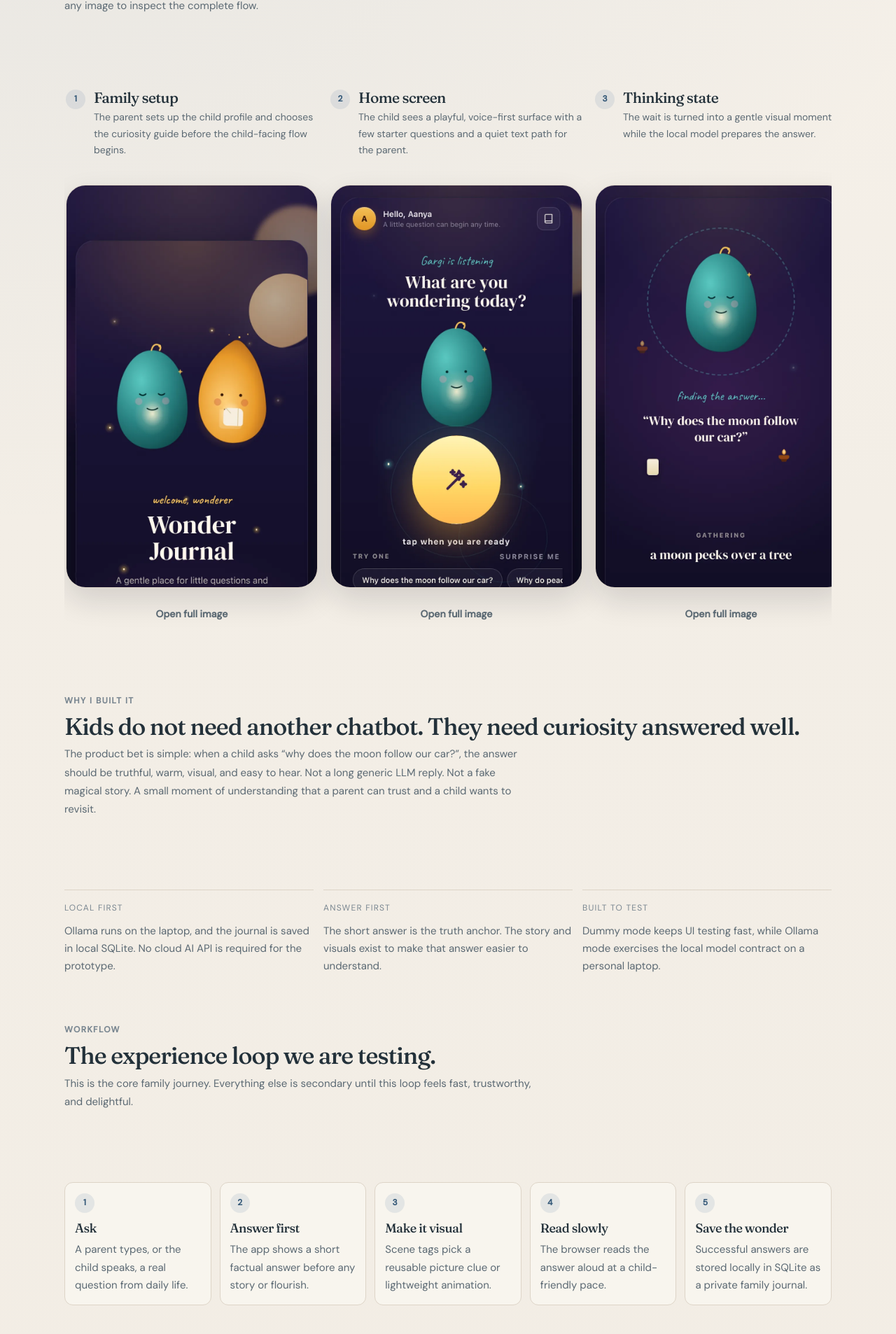
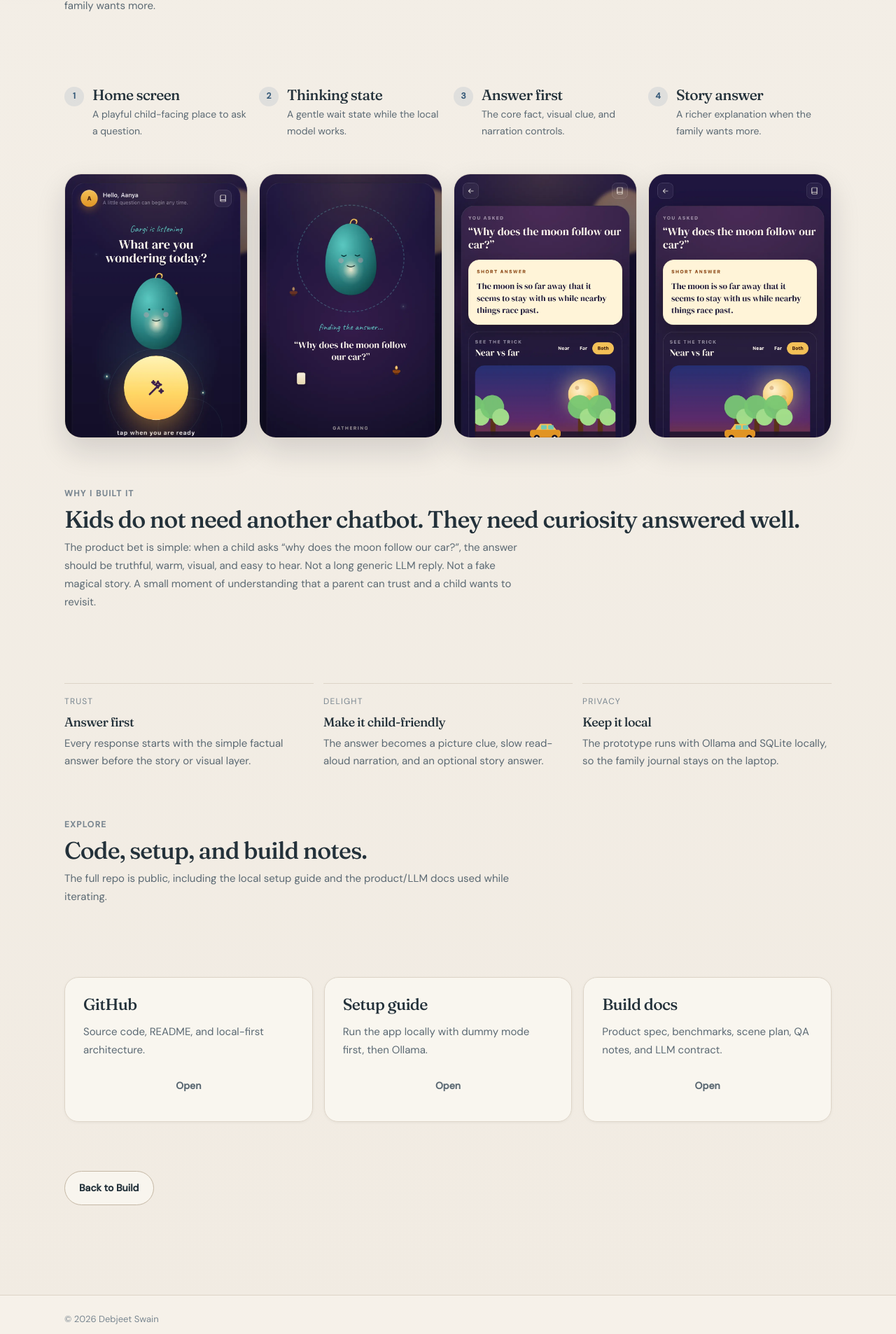
Before and after one commit to dswain8/personal-website, a React (Vite) app: page /wonder-journal in a window 1280 px wide. Shown: the part 838-2744 px from the top of the page at 70% size. Built offline with nearby package versions, Linux system fonts and the light colour scheme.

Commit message:
Simplify Wonder Journal project page

```diff
--- a/src/index.css
+++ b/src/index.css
@@ -751,21 +751,16 @@
   height: auto;
 }
 
-.experience-carousel {
-  display: flex;
-  gap: 18px;
-  overflow-x: auto;
-  padding: 4px 2px 20px;
-  scroll-padding: 2px;
-  scroll-snap-type: x mandatory;
+.experience-strip {
+  display: grid;
+  grid-template-columns: repeat(4, minmax(0, 1fr));
+  gap: 16px;
 }
 
 .experience-slide {
-  flex: 0 0 min(360px, 82vw);
-  scroll-snap-align: start;
   display: flex;
   flex-direction: column;
-  gap: 14px;
+  gap: 12px;
 }
 
 .experience-slide__meta {
@@ -773,7 +768,7 @@
   grid-template-columns: auto minmax(0, 1fr);
   gap: 12px;
   align-items: start;
-  min-height: 122px;
+  min-height: 112px;
 }
 
 .experience-slide__meta h3 {
@@ -789,9 +784,9 @@
 
 .experience-shot {
   display: block;
-  overflow-y: auto;
-  max-height: min(720px, 72vh);
-  border-radius: 28px;
+  overflow: hidden;
+  aspect-ratio: 9 / 13;
+  border-radius: 24px;
   border: 1px solid var(--border);
   background: rgba(35, 49, 58, 0.08);
   box-shadow: 0 18px 42px rgba(19, 22, 34, 0.14);
@@ -800,13 +795,19 @@
 .experience-shot img {
   display: block;
   width: 100%;
-  height: auto;
+  height: 100%;
+  object-fit: cover;
+  object-position: top center;
 }
 
 .artifact-grid {
   display: grid;
   grid-template-columns: repeat(2, minmax(0, 1fr));
   gap: 16px;
+}
+
+.artifact-grid--compact {
+  grid-template-columns: repeat(3, minmax(0, 1fr));
 }
 
 .artifact-card {
@@ -1202,7 +1203,9 @@
   .proof-strip,
   .home-path-grid,
   .workflow-strip,
-  .artifact-grid {
+  .artifact-grid,
+  .artifact-grid--compact,
+  .experience-strip {
     grid-template-columns: 1fr;
   }
 
--- a/src/pages/WonderJournal.tsx
+++ b/src/pages/WonderJournal.tsx
@@ -5,133 +5,62 @@
 const REPO_DOCS = `${REPO_URL}/tree/main/docs`;
 const RAW_SETUP_URL = `${REPO_URL}/blob/main/docs/personal-laptop-setup.md`;
 
-const artifactLinks = [
+const productBeats = [
   {
-    title: "GitHub repo",
-    label: "Source",
-    body: "The public Next.js app with the local Ollama contract, SQLite journal, starter scenes, and evaluation scripts.",
-    href: REPO_URL,
+    title: "Answer first",
+    label: "Trust",
+    body: "Every response starts with the simple factual answer before the story or visual layer.",
   },
   {
-    title: "V1 product spec",
-    label: "Journey",
-    body: "The end-to-end product requirements: parent and kid personas, onboarding, question flow, answer screen, journal, and roadmap.",
-    href: `${REPO_URL}/blob/main/docs/v1-product-spec.md`,
+    title: "Make it child-friendly",
+    label: "Delight",
+    body: "The answer becomes a picture clue, slow read-aloud narration, and an optional story answer.",
   },
   {
-    title: "Benchmark question set",
-    label: "Quality bar",
-    body: "The first repeatable set of kid questions used to test factuality, child comprehension, visual fit, and narration.",
-    href: `${REPO_URL}/blob/main/docs/benchmark-question-set.md`,
-  },
-  {
-    title: "Scene library plan",
-    label: "Mockups",
-    body: "The reusable visual scene plan: moon in car window, rainy peacock field, rooftop stars, butterfly garden, and more.",
-    href: `${REPO_URL}/blob/main/docs/scene-library-plan.md`,
-  },
-  {
-    title: "Starter image library",
-    label: "Visuals",
-    body: "The current lightweight SVG fallback strategy before we invest in generated or commissioned illustrations.",
-    href: `${REPO_URL}/blob/main/docs/starter-image-library.md`,
-  },
-  {
-    title: "Ollama contract",
-    label: "LLM",
-    body: "The structured output agreement: short answer, story answer, narration, scene tags, safety flags, and validation.",
-    href: `${REPO_URL}/blob/main/docs/ollama-v1-contract.md`,
-  },
-  {
-    title: "QA report",
-    label: "Testing",
-    body: "The current checkpoint on what has been tested, what is still dummy-mode only, and where real-model testing matters.",
-    href: `${REPO_URL}/blob/main/docs/qa-test-report.md`,
-  },
-  {
-    title: "Local setup guide",
-    label: "Run it",
-    body: "The detailed laptop setup path for installing dependencies, pulling Ollama, toggling dummy mode, and running evaluations.",
-    href: RAW_SETUP_URL,
-  },
-];
-
-const workflow = [
-  {
-    step: "Ask",
-    body: "A parent types, or the child speaks, a real question from daily life.",
-  },
-  {
-    step: "Answer first",
-    body: "The app shows a short factual answer before any story or flourish.",
-  },
-  {
-    step: "Make it visual",
-    body: "Scene tags pick a reusable picture clue or lightweight animation.",
-  },
-  {
-    step: "Read slowly",
-    body: "The browser reads the answer aloud at a child-friendly pace.",
-  },
-  {
-    step: "Save the wonder",
-    body: "Successful answers are stored locally in SQLite as a private family journal.",
+    title: "Keep it local",
+    label: "Privacy",
+    body: "The prototype runs with Ollama and SQLite locally, so the family journal stays on the laptop.",
   },
 ];
 
 const experienceShots = [
   {
-    title: "Family setup",
-    body: "The parent sets up the child profile and chooses the curiosity guide before the child-facing flow begins.",
-    image: "/projects/wonder-journal-gallery/01-onboarding.webp",
-  },
-  {
     title: "Home screen",
-    body: "The child sees a playful, voice-first surface with a few starter questions and a quiet text path for the parent.",
+    body: "A playful child-facing place to ask a question.",
     image: "/projects/wonder-journal-gallery/02-home.webp",
   },
   {
     title: "Thinking state",
-    body: "The wait is turned into a gentle visual moment while the local model prepares the answer.",
+    body: "A gentle wait state while the local model works.",
     image: "/projects/wonder-journal-gallery/03-thinking.webp",
   },
   {
     title: "Answer first",
-    body: "The answer screen starts with the truth anchor, then adds a visual clue and slow read-aloud narration.",
+    body: "The core fact, visual clue, and narration controls.",
     image: "/projects/wonder-journal-gallery/04-answer.webp",
   },
   {
     title: "Story answer",
-    body: "The story stays optional: it expands only when the family wants a more playful explanation.",
+    body: "A richer explanation when the family wants more.",
     image: "/projects/wonder-journal-gallery/05-story-answer.webp",
-  },
-  {
-    title: "Journal",
-    body: "Successful answers become keepsakes that parents can revisit later.",
-    image: "/projects/wonder-journal-gallery/06-journal.webp",
   },
 ];
 
-const setupSteps = [
+const featuredLinks = [
   {
-    title: "Clone the project",
-    code: "git clone https://github.com/dswain8/wonder-journal.git\ncd wonder-journal",
+    title: "GitHub",
+    body: "Source code, README, and local-first architecture.",
+    href: REPO_URL,
   },
   {
-    title: "Install dependencies",
-    code: "npm install",
+    title: "Setup guide",
+    body: "Run the app locally with dummy mode first, then Ollama.",
+    href: RAW_SETUP_URL,
   },
   {
-    title: "Start in dummy mode",
-    code: "cp .env.example .env.local\nnpm run dev -- -H 0.0.0.0",
-  },
-  {
-    title: "Add local Ollama",
-    code: "ollama pull qwen3:4b\nnpm run check:ollama\nnpm run check:ollama:generate",
-  },
-  {
-    title: "Switch to real model testing",
-    code: "USE_DUMMY_STORIES=false\nNEXT_PUBLIC_USE_DUMMY_STORIES=false\nOLLAMA_MODEL=qwen3:4b",
+    title: "Build docs",
+    body: "Product spec, benchmarks, scene plan, QA notes, and LLM contract.",
+    href: REPO_DOCS,
   },
 ];
 
@@ -153,7 +82,7 @@
           </p>
           <div className="page-cta-row">
             <a href="#current-experience" className="btn-primary">
-              View screenshots
+              See the experience
             </a>
             <a href={REPO_URL} target="_blank" rel="noreferrer" className="btn-secondary">
               View GitHub
@@ -179,16 +108,15 @@
         <div className="section-heading reveal">
           <span className="section-kicker">Current experience</span>
           <h2 className="section-title">
-            See the working prototype screen by screen.
+            The working loop in four screens.
           </h2>
           <p className="section-summary">
-            These are full-length captures from the local app. Scroll sideways
-            through the carousel, or open any image to inspect the complete
-            flow.
+            A child asks, the app thinks, the answer appears first, and the
+            story layer is available when the family wants more.
           </p>
         </div>
 
-        <div className="experience-carousel reveal" aria-label="Wonder Journal experience screenshots">
+        <div className="experience-strip reveal" aria-label="Wonder Journal experience screenshots">
           {experienceShots.map((shot, index) => (
             <article key={shot.title} className="experience-slide">
               <div className="experience-slide__meta">
@@ -206,9 +134,6 @@
                 aria-label={`Open full-size screenshot: ${shot.title}`}
               >
                 <img src={shot.image} alt={`${shot.title} screenshot`} loading="lazy" />
-              </a>
-              <a href={shot.image} target="_blank" rel="noreferrer" className="btn-tertiary">
-                Open full image
               </a>
             </article>
           ))}
@@ -231,46 +156,11 @@
         </div>
 
         <div className="proof-strip reveal-stagger">
-          <div className="proof-item reveal">
-            <span className="proof-item__label">Local first</span>
-            <p className="proof-item__text">
-              Ollama runs on the laptop, and the journal is saved in local
-              SQLite. No cloud AI API is required for the prototype.
-            </p>
-          </div>
-          <div className="proof-item reveal">
-            <span className="proof-item__label">Answer first</span>
-            <p className="proof-item__text">
-              The short answer is the truth anchor. The story and visuals exist
-              to make that answer easier to understand.
-            </p>
-          </div>
-          <div className="proof-item reveal">
-            <span className="proof-item__label">Built to test</span>
-            <p className="proof-item__text">
-              Dummy mode keeps UI testing fast, while Ollama mode exercises the
-              local model contract on a personal laptop.
-            </p>
-          </div>
-        </div>
-      </section>
-
-      <section className="section-stack" style={{ marginBottom: "70px" }}>
-        <div className="section-heading reveal">
-          <span className="section-kicker">Workflow</span>
-          <h2 className="section-title">The experience loop we are testing.</h2>
-          <p className="section-summary">
-            This is the core family journey. Everything else is secondary until
-            this loop feels fast, trustworthy, and delightful.
-          </p>
-        </div>
-
-        <div className="workflow-strip reveal-stagger">
-          {workflow.map((item, index) => (
-            <div key={item.step} className="workflow-step reveal">
-              <span className="workflow-step__index">{index + 1}</span>
-              <h3 className="wonder-step-title">{item.step}</h3>
-              <p className="wonder-step-body">{item.body}</p>
+          {productBeats.map((beat) => (
+            <div key={beat.title} className="proof-item reveal">
+              <span className="proof-item__label">{beat.label}</span>
+              <h3 className="wonder-step-title">{beat.title}</h3>
+              <p className="proof-item__text">{beat.body}</p>
             </div>
           ))}
         </div>
@@ -278,19 +168,18 @@
 
       <section className="section-stack" style={{ marginBottom: "70px" }}>
         <div className="section-heading reveal">
-          <span className="section-kicker">Mockups and working docs</span>
+          <span className="section-kicker">Explore</span>
           <h2 className="section-title">
-            The artifacts behind the prototype.
+            Code, setup, and build notes.
           </h2>
           <p className="section-summary">
-            This is the living handoff: source code, UX requirements, visual
-            scene plan, benchmark questions, LLM contract, QA notes, and setup
-            guide.
+            The full repo is public, including the local setup guide and the
+            product/LLM docs used while iterating.
           </p>
         </div>
 
-        <div className="artifact-grid reveal-stagger">
-          {artifactLinks.map((artifact) => (
+        <div className="artifact-grid artifact-grid--compact reveal-stagger">
+          {featuredLinks.map((artifact) => (
             <a
               key={artifact.title}
               href={artifact.href}
@@ -298,87 +187,19 @@
               rel="noreferrer"
               className="editorial-card artifact-card reveal"
             >
-              <span className="section-kicker">{artifact.label}</span>
               <h3 className="artifact-card__title">{artifact.title}</h3>
               <p className="artifact-card__body">{artifact.body}</p>
-              <span className="btn-tertiary">Open artifact</span>
+              <span className="btn-tertiary">Open</span>
             </a>
           ))}
         </div>
       </section>
 
-      <section className="article-grid">
-        <article className="article-main">
-          <section className="reveal">
-            <span className="article-kicker">Local setup narrative</span>
-            <h2 className="section-title">
-              How to run it on a personal laptop.
-            </h2>
-            <div className="article-prose">
-              <p>
-                Start in dummy mode first. That lets you verify onboarding,
-                sample questions, answer screens, narration controls, visuals,
-                and the journal without waiting for the local model.
-              </p>
-              <p>
-                Once the UI loop feels right, install Ollama, pull `qwen3:4b`,
-                flip dummy mode off in `.env.local`, restart the dev server, and
-                run the contract checks. That separates product issues from
-                model issues, which keeps debugging sane.
-              </p>
-              <p>
-                The first quality bar is not “does the model say something?” It
-                is whether benchmark questions produce a short correct answer,
-                a useful visual scene, a natural read-aloud answer, and a story
-                that helps the child understand the fact.
-              </p>
-            </div>
-          </section>
-
-          <section className="reveal">
-            <span className="article-kicker">Commands</span>
-            <div className="setup-list">
-              {setupSteps.map((step) => (
-                <div key={step.title} className="setup-card">
-                  <h3>{step.title}</h3>
-                  <pre>
-                    <code>{step.code}</code>
-                  </pre>
-                </div>
-              ))}
-            </div>
-          </section>
-        </article>
-
-        <aside className="info-rail reveal">
-          <div className="fact-item">
-            <div className="fact-item__label">Stack</div>
-            <div className="fact-item__value">
-              Next.js, TypeScript, Tailwind, SQLite, Ollama, Web Speech API
-            </div>
-          </div>
-          <div className="fact-item">
-            <div className="fact-item__label">Current model</div>
-            <div className="fact-item__value">qwen3:4b through local Ollama</div>
-          </div>
-          <div className="fact-item">
-            <div className="fact-item__label">Current status</div>
-            <div className="fact-item__value">
-              Prototype validated in dummy mode and initial local Ollama testing
-            </div>
-          </div>
-          <div className="fact-item">
-            <div className="fact-item__label">Next question</div>
-            <div className="fact-item__value">
-              Can the real model answer fast and well enough for a parent-child
-              habit?
-            </div>
-          </div>
-          <Link to="/build" className="btn-secondary">
-            Back to Build
-          </Link>
-        </aside>
-      </section>
+      <div className="reveal">
+        <Link to="/build" className="btn-secondary">
+          Back to Build
+        </Link>
+      </div>
     </div>
   );
 }
```
